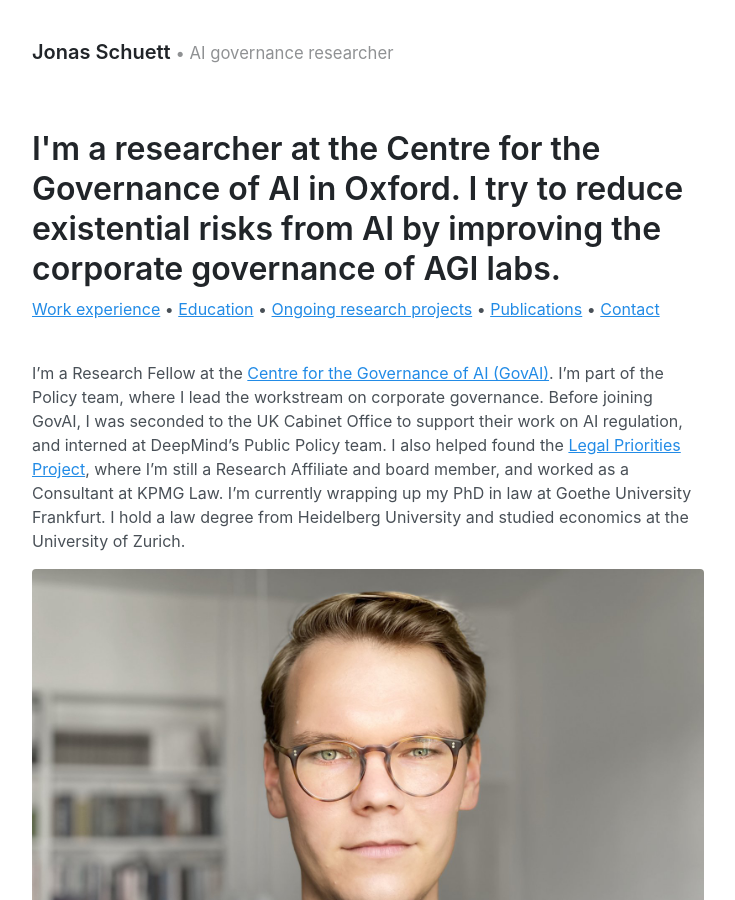
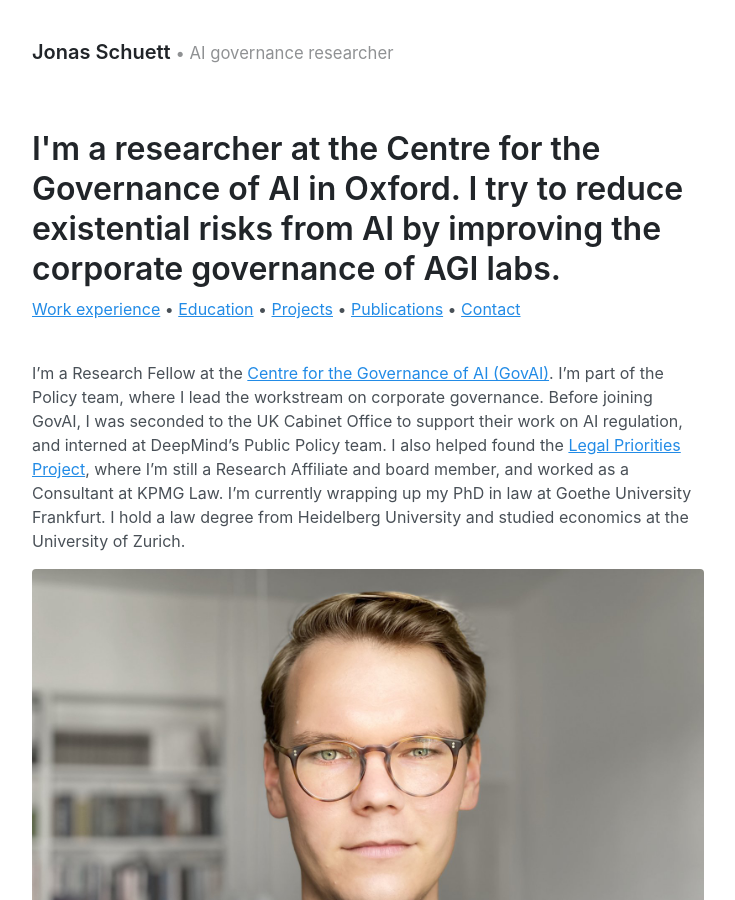
Before and after one commit to jonasschuett/jonasschuett.github.io, a Jekyll site: the page built from _posts/2020-04-04-introduction.md, in a window 1280 px wide and 900 px high. Shown: the whole window, without its empty margins (272-1007 px from the left). Built offline with Jekyll 4.4.1, drawn with Linux system fonts in a browser that asks for light colours; some of the changed text lies outside the part shown.

Commit message:
Update 2020-04-04-introduction.md

```diff
--- a/_posts/2020-04-04-introduction.md
+++ b/_posts/2020-04-04-introduction.md
@@ -3,7 +3,7 @@ layout: page
 title: I'm a researcher at the Centre for the Governance of AI in Oxford. I try to reduce existential risks from AI by improving the corporate governance of AGI labs.
 ---
 
-[Work experience](#work-experience) • [Education](#education) • [Ongoing research projects](#ongoing-research-projects) • [Publications](#rublications) • [Contact](#contact)
+[Work experience](#work-experience) • [Education](#education) • [Projects](#projects) • [Publications](#publications) • [Contact](#contact)
 
 <br> I'm a Research Fellow at the [Centre for the Governance of AI (GovAI)](https://www.governance.ai/). I'm part of the Policy team, where I lead the workstream on corporate governance. Before joining GovAI, I was seconded to the UK Cabinet Office to support their work on AI regulation, and interned at DeepMind’s Public Policy team. I also helped found the [Legal Priorities Project](https://www.legalpriorities.org/), where I'm still a Research Affiliate and board member, and worked as a Consultant at KPMG Law. I'm currently wrapping up my PhD in law at Goethe University Frankfurt. I hold a law degree from Heidelberg University and studied economics at the University of Zurich.
 
@@ -42,7 +42,7 @@ title: I'm a researcher at the Centre for the Governance of AI in Oxford. I try
 
 ---
 
-### Ongoing research projects
+### Projects
 - **Responsible AGI labs**: I've recently started a new research project on responsible AGI labs. This project will likely turn into an "intellectual megaproject" with dozens of co-authors. We plan to sketch an ideal governance regime for AGI labs ("where we need to be"), review current practices ("where we are"), and recommend concrete steps labs could take today ("how we get from here to there"). This is my main priority at the moment.
 
 - **AGI labs need an internal audit function**: I argue that AGI labs should seriously consider setting up an internal audit team. This team would assess the effectiveness of the lab's risk management practices. It would be independent from senior management and report directly to the board of directors.
```
